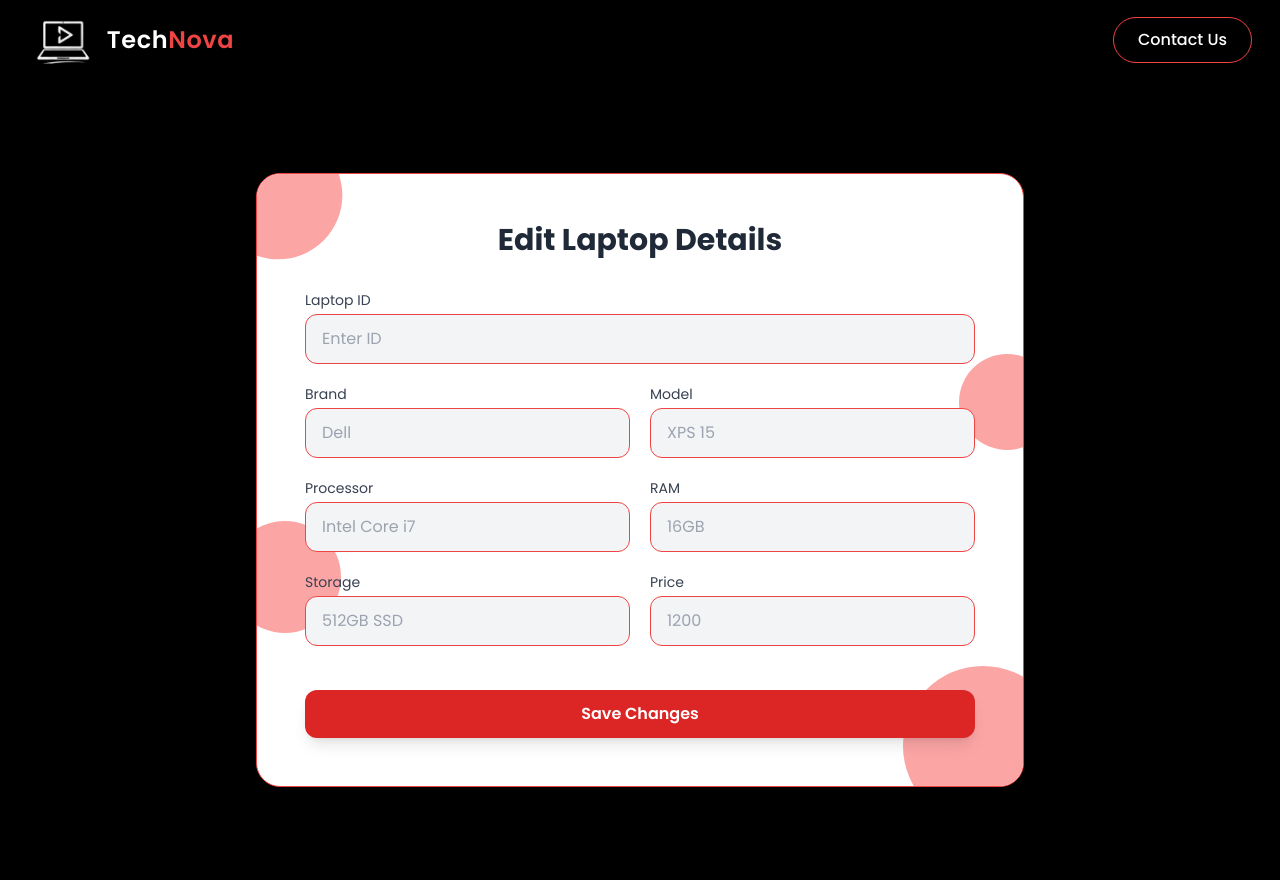
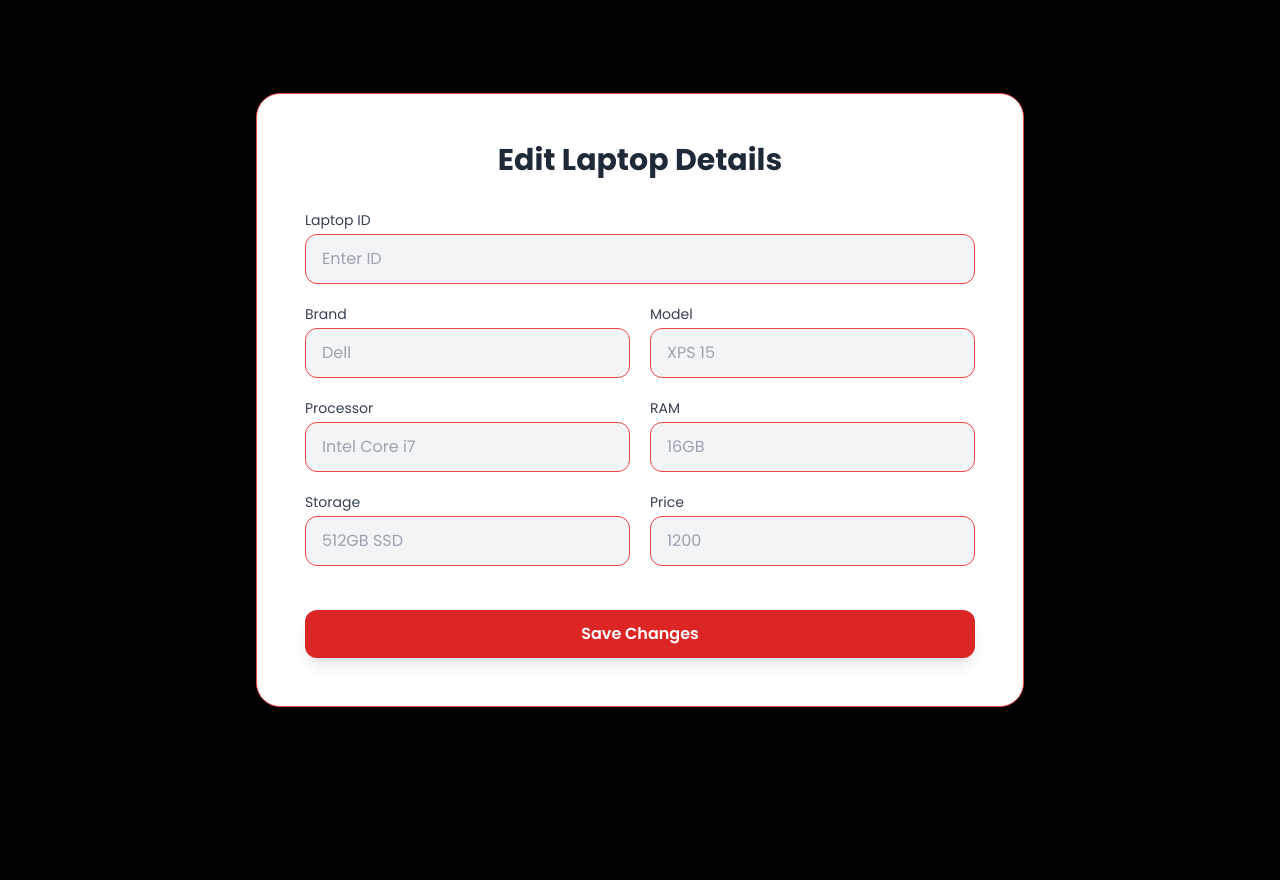
Before and after one commit to SualehSiddiqui/ITC-Project-Flask-App, a Flask app: page /laptop in a window 1280 px wide. After the commit the page ends 707 px from the top, so only its background shows below. Run offline with Flask 3, Linux system fonts and the light colour scheme; some libraries are stand-ins or nearby versions.

Commit message:
fixed some code

```diff
--- a/app/data/laptops.json
+++ b/app/data/laptops.json
@@ -6,7 +6,7 @@
         "processor": "Apple M2",
         "ram": "8GB",
         "storage": "256GB SSD",
-        "price": 1099
+        "price": "1099"
     },
     {
         "laptopId": 2,
--- a/app/main.py
+++ b/app/main.py
@@ -57,19 +57,6 @@ def save_laptop():
 
     return flask.jsonify({"error": "Laptop not found"}), 404
 
-@app.route("/api/laptops/delete/<int:id>", methods=['DELETE'])
-def delete_laptop(id):
-    # Convert laptopId to int for comparison
-    new_laptop['laptopId'] = int(new_laptop['laptopId'])
-
-    for i, laptop in enumerate(laptops):
-        if laptop['laptopId'] == id:
-            laptops.pop(i)
-            update_laptops()
-            return flask.jsonify({"message": "Laptop deleted successfully"}), 200
-
-    return flask.jsonify({"error": "Laptop not found"}), 404
-
 
 @app.route("/api/laptops/search", methods=['POST'])
 def search_laptops():
--- a/app/templates/laptop.html
+++ b/app/templates/laptop.html
@@ -51,7 +51,10 @@
                         icon: 'success',
                         title: 'Success',
                         text: 'Laptop details saved successfully!',
-                    });
+                    })
+                        .then(() => {
+                            window.location.href = '/';
+                        });
                 })
                 .catch((error) => {
                     console.error('Error:', error);
@@ -89,54 +92,11 @@
 </head>
 
 <body class="bg-black text-white min-h-screen">
-    <!-- Header -->
-    <header class="w-full top-0 left-0 z-50 bg-transparent">
-            <div class="max-w-7xl mx-auto px-6 py-4 flex flex-col sm:flex-row items-center justify-between">
-
-                <!-- Logo -->
-                <a href="/" class="text-xl md:text-2xl font-semibold tracking-wide flex items-center">
-                    <img src="../static/nav-logo.png" class="h-12" alt="TECHNOVA">
-                    <span class="text-white">Tech</span>
-                    <span class="text-red-500">Nova</span>
-                </a>
-                <span class="mt-5 sm:mt-0">
-                    <!-- Contact Button -->
-                    <a href="tel:+919876543210" class="relative inline-flex items-center justify-center
-                    px-6 py-2.5 mx-1
-                    text-sm md:text-base font-medium
-                    text-white
-                    border border-red-500
-                    rounded-full
-                    overflow-hidden
-                    transition-all duration-300 ease-out
-                    hover:scale-105
-                    hover:shadow-[0_0_25px_rgba(239,68,68,0.6)]
-                    hover:bg-red-600">
-                        Contact Us
-                    </a>
-                </span>
-
-            </div>
-    </header>
     <section class="min-h-screen flex items-center justify-center px-6">
 
         <!-- Main Form Container -->
         <div
             class="w-full max-w-3xl bg-white border border-red-500 rounded-3xl shadow-2xl p-8 md:p-12 relative overflow-hidden">
-
-            <!-- Decorative Background Shapes Inside Form -->
-            <div
-                class="absolute top-0 left-0 w-32 h-32 bg-red-300 rounded-full -translate-x-1/3 -translate-y-1/3 pointer-events-none">
-            </div>
-            <div
-                class="absolute bottom-0 right-0 w-40 h-40 bg-red-300 rounded-full translate-x-1/4 translate-y-1/4 pointer-events-none">
-            </div>
-            <div
-                class="absolute top-1/3 right-0 w-24 h-24 bg-red-300 rounded-full translate-x-1/3 -translate-y-1/4 pointer-events-none">
-            </div>
-            <div
-                class="absolute bottom-1/4 left-0 w-28 h-28 bg-red-300 rounded-full -translate-x-1/4 translate-y-1/6 pointer-events-none">
-            </div>
 
             <!-- Title -->
             <h2 class="text-2xl md:text-3xl font-bold text-gray-800 mb-8 text-center relative z-10">
@@ -150,49 +110,49 @@
                 <div class="md:col-span-2">
                     <label class="text-gray-700 text-sm mb-1 block">Laptop ID</label>
                     <input type="text" placeholder="Enter ID" id="laptopId" required
-                        class="w-full bg-gray-100 border border-red-500 rounded-xl px-4 py-3 text-black focus:outline-none focus:ring-2 focus:ring-red-500" />
+                        class="w-full bg-gray-100 border border-red-500 rounded-xl px-4 py-3 text-black" />
                 </div>
 
                 <!-- Brand -->
                 <div>
                     <label class="text-gray-700 text-sm mb-1 block">Brand</label>
                     <input type="text" placeholder="Dell" id="brand" required
-                        class="w-full bg-gray-100 border border-red-500 rounded-xl px-4 py-3 text-black focus:outline-none focus:ring-2 focus:ring-red-500" />
+                        class="w-full bg-gray-100 border border-red-500 rounded-xl px-4 py-3 text-black" />
                 </div>
 
                 <!-- Model -->
                 <div>
                     <label class="text-gray-700 text-sm mb-1 block">Model</label>
                     <input type="text" placeholder="XPS 15" id="model" required
-                        class="w-full bg-gray-100 border border-red-500 rounded-xl px-4 py-3 text-black focus:outline-none focus:ring-2 focus:ring-red-500" />
+                        class="w-full bg-gray-100 border border-red-500 rounded-xl px-4 py-3 text-black" />
                 </div>
 
                 <!-- Processor -->
                 <div>
                     <label class="text-gray-700 text-sm mb-1 block">Processor</label>
                     <input type="text" placeholder="Intel Core i7" id="processor" required
-                        class="w-full bg-gray-100 border border-red-500 rounded-xl px-4 py-3 text-black focus:outline-none focus:ring-2 focus:ring-red-500" />
+                        class="w-full bg-gray-100 border border-red-500 rounded-xl px-4 py-3 text-black" />
                 </div>
 
                 <!-- RAM -->
                 <div>
                     <label class="text-gray-700 text-sm mb-1 block">RAM</label>
                     <input type="text" placeholder="16GB" id="ram" required
-                        class="w-full bg-gray-100 border border-red-500 rounded-xl px-4 py-3 text-black focus:outline-none focus:ring-2 focus:ring-red-500" />
+                        class="w-full bg-gray-100 border border-red-500 rounded-xl px-4 py-3 text-black" />
                 </div>
 
                 <!-- Storage -->
                 <div>
                     <label class="text-gray-700 text-sm mb-1 block">Storage</label>
                     <input type="text" placeholder="512GB SSD" id="storage" required
-                        class="w-full bg-gray-100 border border-red-500 rounded-xl px-4 py-3 text-black focus:outline-none focus:ring-2 focus:ring-red-500" />
+                        class="w-full bg-gray-100 border border-red-500 rounded-xl px-4 py-3 text-black" />
                 </div>
 
                 <!-- Price -->
                 <div>
                     <label class="text-gray-700 text-sm mb-1 block">Price</label>
                     <input type="number" placeholder="1200" id="price" required
-                        class="w-full bg-gray-100 border border-red-500 rounded-xl px-4 py-3 text-black focus:outline-none focus:ring-2 focus:ring-red-500" />
+                        class="w-full bg-gray-100 border border-red-500 rounded-xl px-4 py-3 text-black" />
                 </div>
 
                 <!-- Buttons -->
```
Also changed, not shown: app/templates/index.html (+1 -35 lines).
